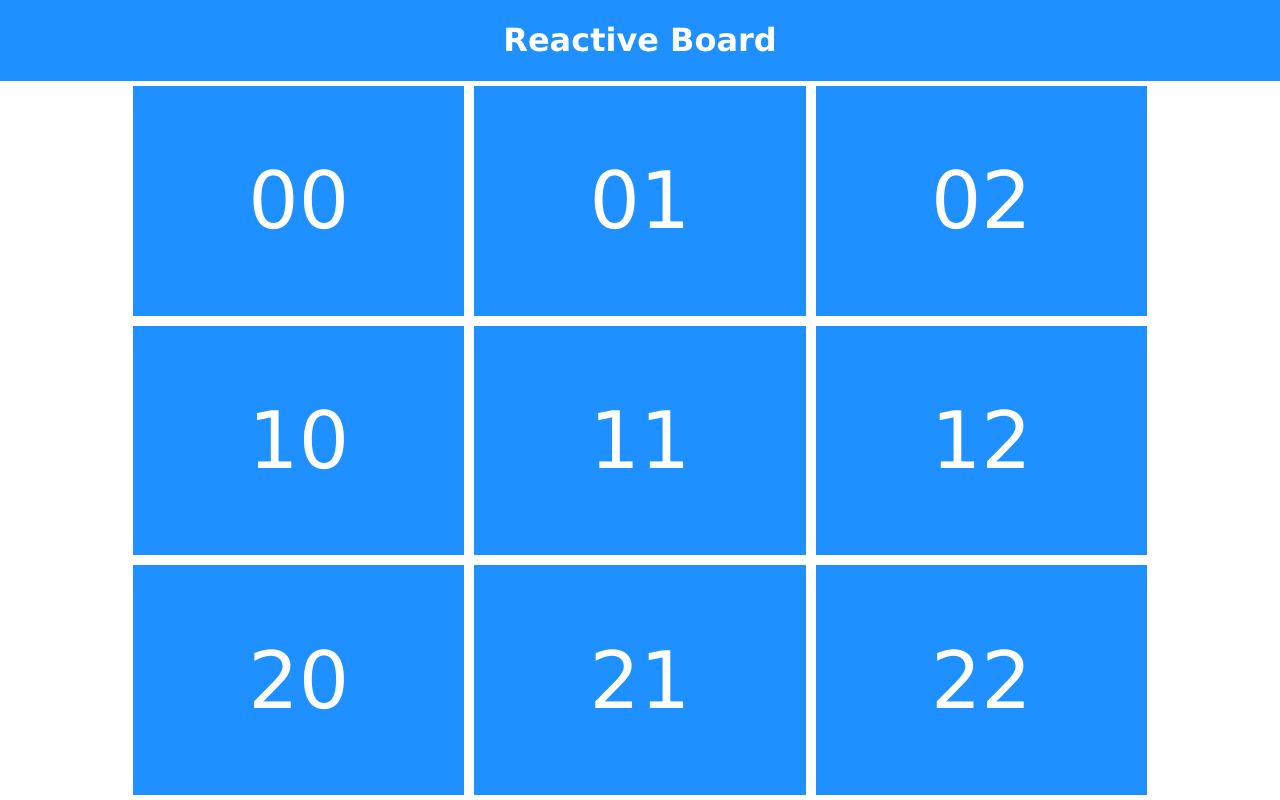
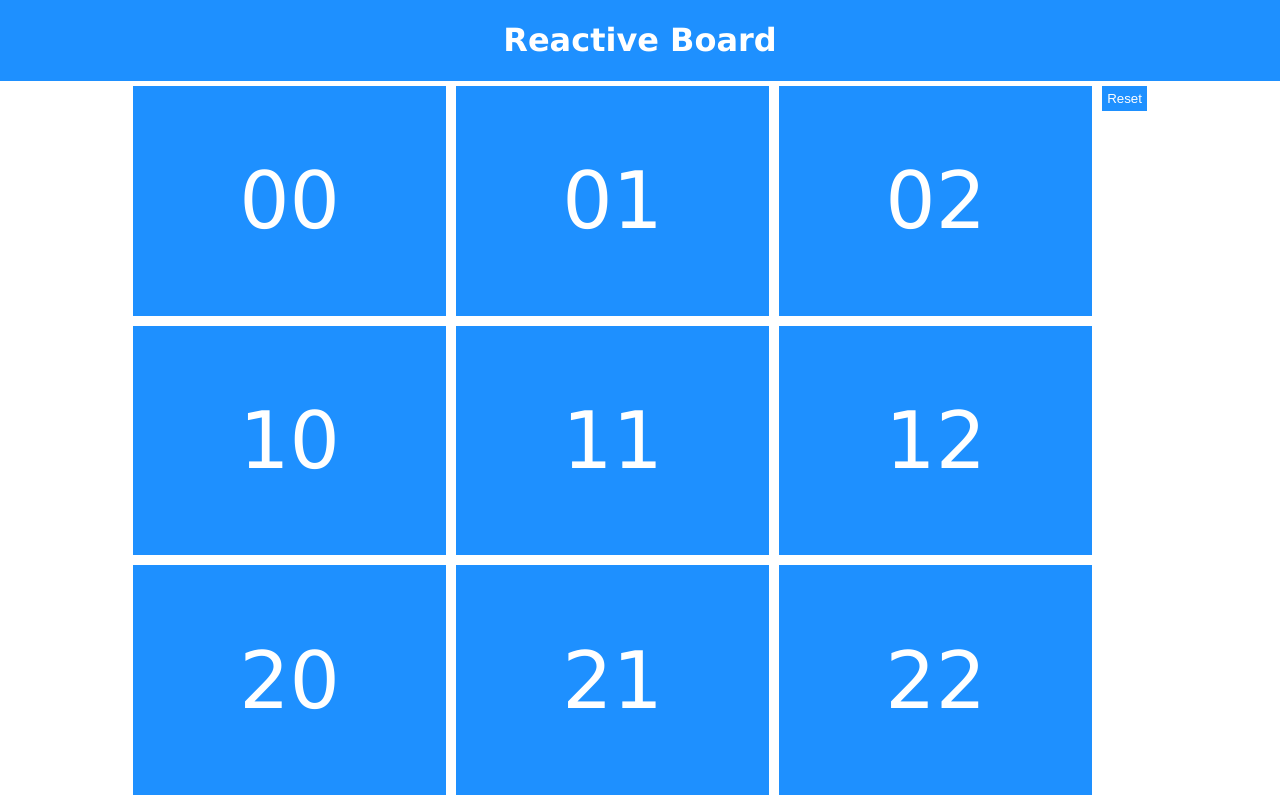
Before and after one commit to ArcusDeri/reactive-board, a React (Create React App) app: page /board in a window 1280 px wide. Built offline with nearby package versions, Linux system fonts and the light colour scheme.

Commit message:
Set 2D array of Tiles in Board.tsx. Introduce ResetButon component. Attach click event to it which resets tiles. Refactor Tile props.

```diff
--- a/src/Components/BoardComponent/Board.tsx
+++ b/src/Components/BoardComponent/Board.tsx
@@ -1,6 +1,8 @@
 import * as React from 'react';
 import { Tile } from '../TileComponent/Tile';
+import { ResetButton } from './ResetButtonComponent/ResetButon';
 import './Board.css';
+import { isNull } from 'util';
 
 interface IProps {
     location: IPropsLocation
@@ -18,6 +20,7 @@ interface IPropsLocation {
 export class Board extends React.Component<IProps, IState> {
 
     private tiles = new Array();
+    private tilesReferences = new Array<Array<Tile | null>>();
 
     constructor(props: IProps){
         super(props);
@@ -30,6 +33,9 @@ export class Board extends React.Component<IProps, IState> {
                 <div className="tiles">
                     {this.createTiles()}
                 </div>
+                <div onClick={this.resetTiles}>
+                    <ResetButton />
+                </div>
             </div>
         );
     }
@@ -39,11 +45,21 @@ export class Board extends React.Component<IProps, IState> {
 
         for (let y = 0; y < this.state.height; y++) {
             this.tiles.push([]);
+            this.tilesReferences.push(new Array<Tile>());
             for (let x = 0; x < this.state.width; x++){
                 const tileKey = x + " " + y;
-                this.tiles[y].push(<Tile key={tileKey} width={tileWidth} x={x} y={y}/>);
+                const dims = {x, y};
+                this.tiles[y].push(<Tile ref={(tile) => this.tilesReferences[y].push(tile)} key={tileKey} width={tileWidth} dimensions={dims}/>);
             }
         }
         return this.tiles;
     }
+
+    private resetTiles = () => {
+        this.tilesReferences.forEach(row => row.forEach(tile => {
+            if(!isNull(tile)){
+                tile.reset();
+            }
+        }));
+    }
 }
--- /dev/null
+++ b/src/Components/BoardComponent/ResetButtonComponent/ResetButon.tsx
@@ -0,0 +1,4 @@
+import * as React from 'react';
+import './ResetButton.css';
+
+export const ResetButton: React.SFC = () => <button id="boardResetButton">Reset</button>;
--- /dev/null
+++ b/src/Components/BoardComponent/ResetButtonComponent/ResetButton.css
@@ -0,0 +1,7 @@
+#boardResetButton {
+  background: rgb(30, 144, 255);
+  padding: 5px;
+  margin: 5px;
+  border: 0;
+  color: white;
+}
--- a/src/Components/TileComponent/Tile.tsx
+++ b/src/Components/TileComponent/Tile.tsx
@@ -2,13 +2,13 @@ import * as React from 'react';
 import './Tile.css';
 
 interface IProps {
-    width: number,
-    x: number,
-    y: number
+    dimensions: IDimensions,
+    width: number
 }
 
 interface IState {
     backgroundColor: IRgbColor,
+    tileWidth: number,
     timeout: number
 }
 
@@ -18,6 +18,11 @@ interface IRgbColor{
     b: number
 }
 
+interface IDimensions {
+    x: number,
+    y: number
+}
+
 export class Tile extends React.Component<IProps, IState> {
     private defaultTileColor: IRgbColor = { r: 30, g: 144, b: 255};
 
@@ -25,6 +30,7 @@ export class Tile extends React.Component<IProps, IState> {
         super(props);
         this.state = {
             backgroundColor: this.defaultTileColor,
+            tileWidth: Math.floor(100 / props.dimensions.x),
             timeout: 0
         };
     }
@@ -38,7 +44,7 @@ export class Tile extends React.Component<IProps, IState> {
         };
         return (
             <div className="board-tile" style={tileStyle} onClick={this.onTileClick}>
-                {this.props.y}{this.props.x}
+                {this.props.dimensions.y}{this.props.dimensions.x}
             </div>
         );
     }
```
